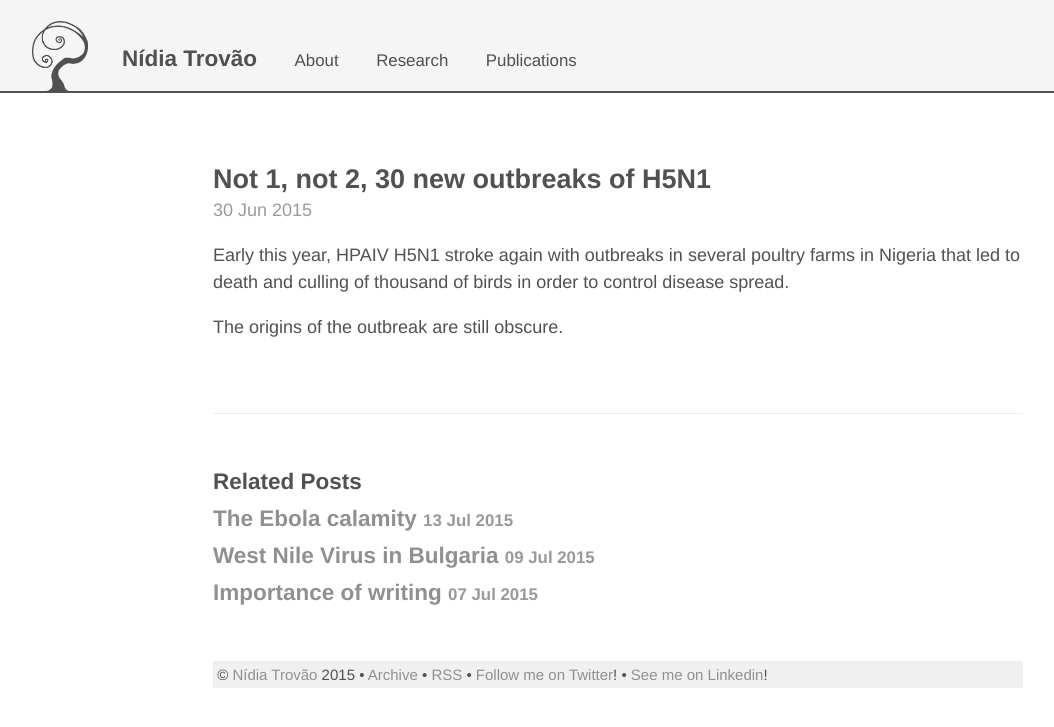
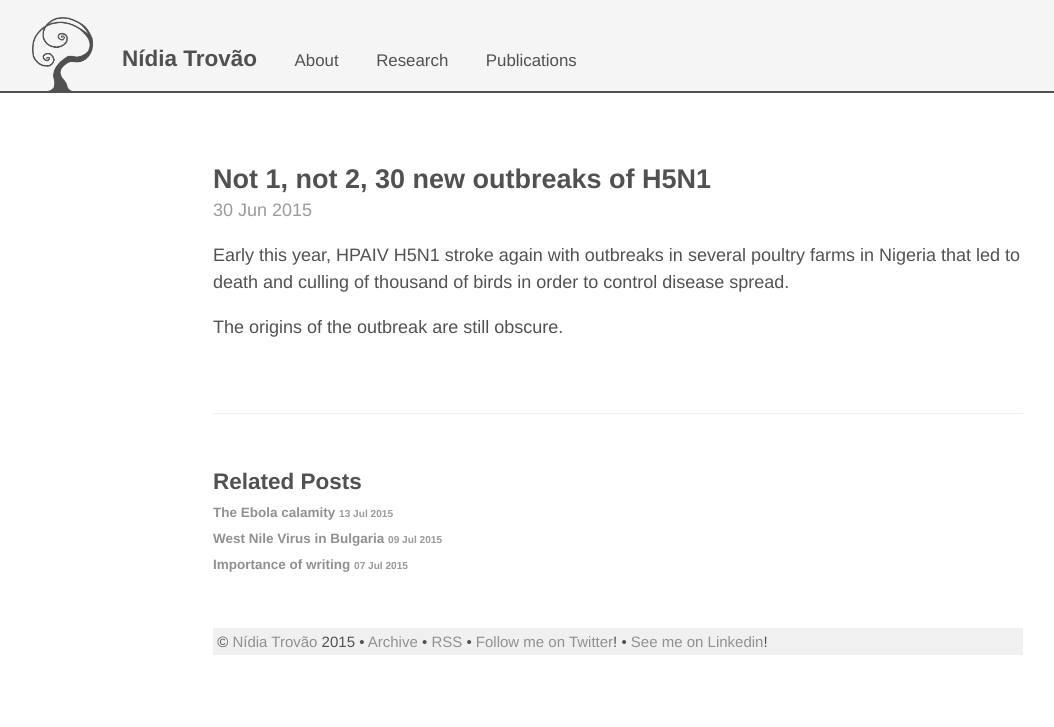
Before and after one commit to nidiatrovao/nidiatrovao.github.io, a Jekyll site: the page built from _posts/2015-06-30-h5n1-nigeria.md, in a window 1280 px wide. Shown: the top 727 px of the page, without its empty margins (22-1076 px from the left). Built offline with Jekyll 4.4.1, drawn with Linux system fonts in a browser that asks for light colours.

Commit message:
top bar edits

```diff
--- a/_layouts/default.html
+++ b/_layouts/default.html
@@ -5,7 +5,7 @@
 
   <body>
 	  <header class="masthead" style="padding-top:0;margin-left:auto;margin-right:auto">
-        <h3 class="masthead-title" style="background-color:#F5F5F5;background-image: url('/public/apple-touch-icon-precomposed.png');background-size:56px 70px;background-repeat:no-repeat;padding-top:2.5rem;max-width:100%;padding-bottom:1rem;padding-left:8rem;padding-right:0rem;margin-left:auto;margin-right:auto;box-shadow: 0px 2px 0px #515151;background-position:left 3rem bottom">
+        <h3 class="masthead-title" style="background-color:#F5F5F5;background-image: url('/public/apple-touch-icon-precomposed.png');background-size:61px 74px;background-repeat:no-repeat;padding-top:2.5rem;max-width:100%;padding-bottom:1rem;padding-left:8rem;padding-right:0rem;margin-left:auto;margin-right:auto;box-shadow: 0px 2px 0px #515151;background-position:left 3rem bottom">
           <a href="{{ site.baseurl }}/" title="Home">{{ site.title }}</a>
 			{% for page in site.pages_list %}
 				&nbsp;&nbsp;&nbsp;&nbsp;
--- a/_sass/_posts.scss
+++ b/_sass/_posts.scss
@@ -41,6 +41,7 @@
 
   h3 {
     margin-top: 0;
+	font-size: 75%;
   }
 
   li {
```
